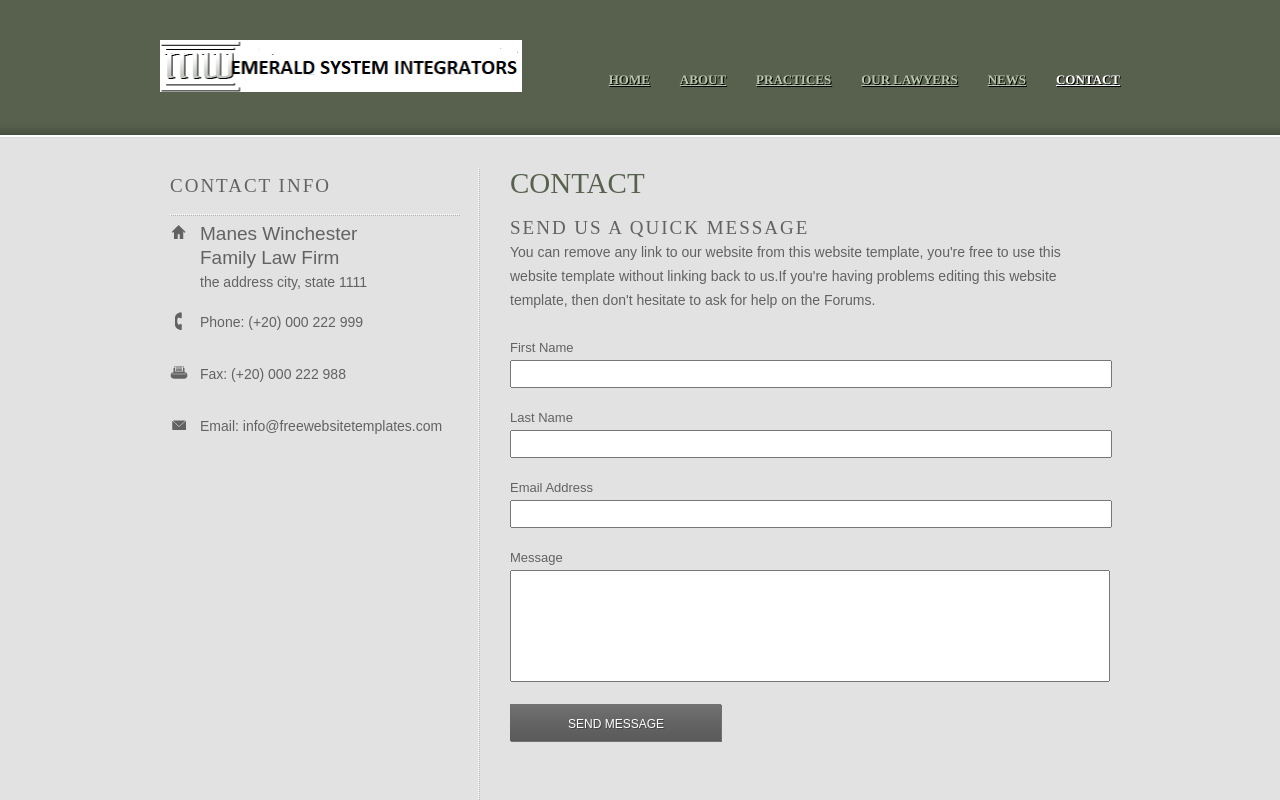
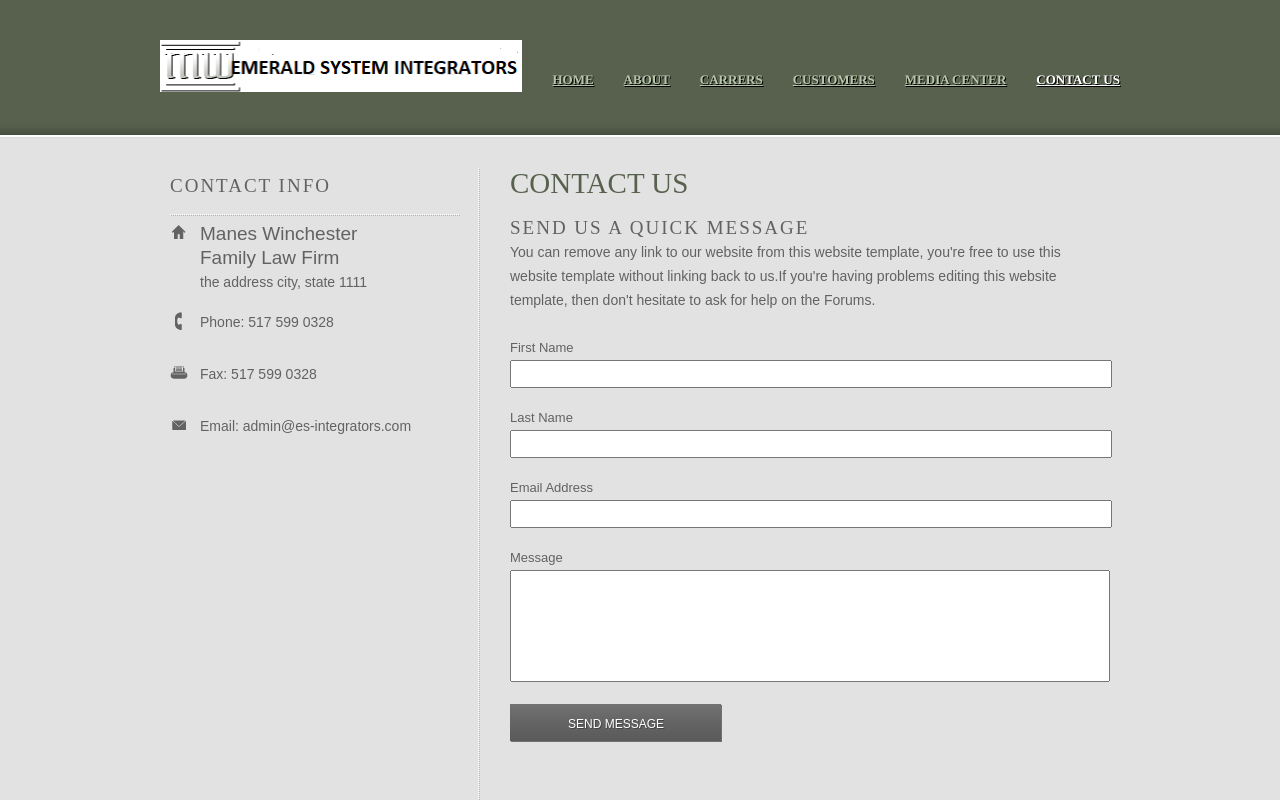
Before and after one commit to es-integrators/es-integrators.github.io, a plain HTML site: page contact.html in a window 1280 px wide. Shown: the top 800 px of the page. Drawn offline with Linux system fonts and the light colour scheme.

Commit message:
Update contact.html

```diff
--- a/contact.html
+++ b/contact.html
@@ -3,7 +3,7 @@
 <html>
 <head>
 	<meta charset="UTF-8">
-	<title>Contact - Law Firm</title>
+	<title>Contact Us</title>
 	<link rel="stylesheet" href="css/style.css" type="text/css">
 </head>
 <body>
@@ -20,19 +20,19 @@
 					<a href="about.html">About</a>
 				</li>
 				<li>
-					<a href="practices.html">Practices</a>
+					<a href="practices.html">Carrers</a>
 				</li>
 				<li>
-					<a href="lawyers.html">Our Lawyers</a>
+					<a href="lawyers.html">Customers</a>
 				</li>
 				<li>
-					<a href="news.html">News</a>
+					<a href="news.html">Media Center</a>
 					<div>
 						<a href="singlepost.html">News Single Post</a>
 					</div>
 				</li>
 				<li class="active">
-					<a href="contact.html">Contact</a>
+					<a href="contact.html">Contact Us</a>
 				</li>
 			</ul>
 		</div>
@@ -50,24 +50,24 @@
 						</li>
 						<li>
 							<p class="phone">
-								Phone: (+20) 000 222 999
+								Phone: 517 599 0328
 							</p>
 						</li>
 						<li>
 							<p class="fax">
-								Fax: (+20) 000 222 988
+								Fax: 517 599 0328
 							</p>
 						</li>
 						<li>
 							<p class="mail">
-								Email: info@freewebsitetemplates.com
+								Email: admin@es-integrators.com
 							</p>
 						</li>
 					</ul>
 				</div>
 			</div>
 			<div class="main">
-				<h1>Contact</h1>
+				<h1>Contact US</h1>
 				<h2>Send Us a Quick Message</h2>
 				<p>
 					You can remove any link to our website from this website template, you're free to use this website template without linking back to us.If you're having problems editing this website template, then don't hesitate to ask for help on the Forums.
@@ -97,13 +97,13 @@
 			<div class="section contact">
 				<h4>Contact Us</h4>
 				<p>
-					<span>Address:</span> the address city, state 1111
+					<span>Address:</span> 2709 Coreopsis DR, Okemos, MI 48864
 				</p>
 				<p>
-					<span>Phone:</span> (+20) 000 222 999
+					<span>Phone:</span> 517 599 0328
 				</p>
 				<p>
-					<span>Email:</span> info@freewebsitetemplates.com
+					<span>Email:</span> admin@es-integrators.com
 				</p>
 			</div>
 			<div class="section">
```
